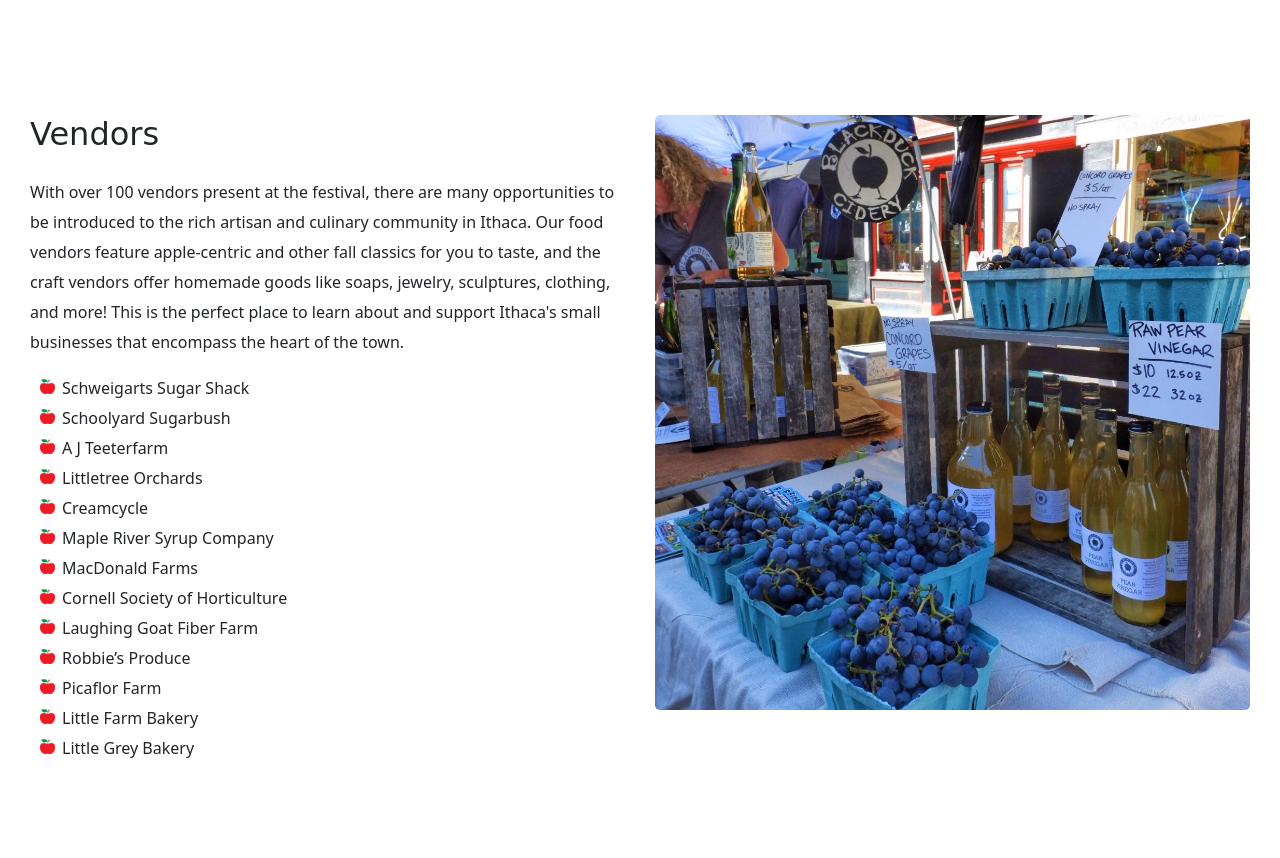
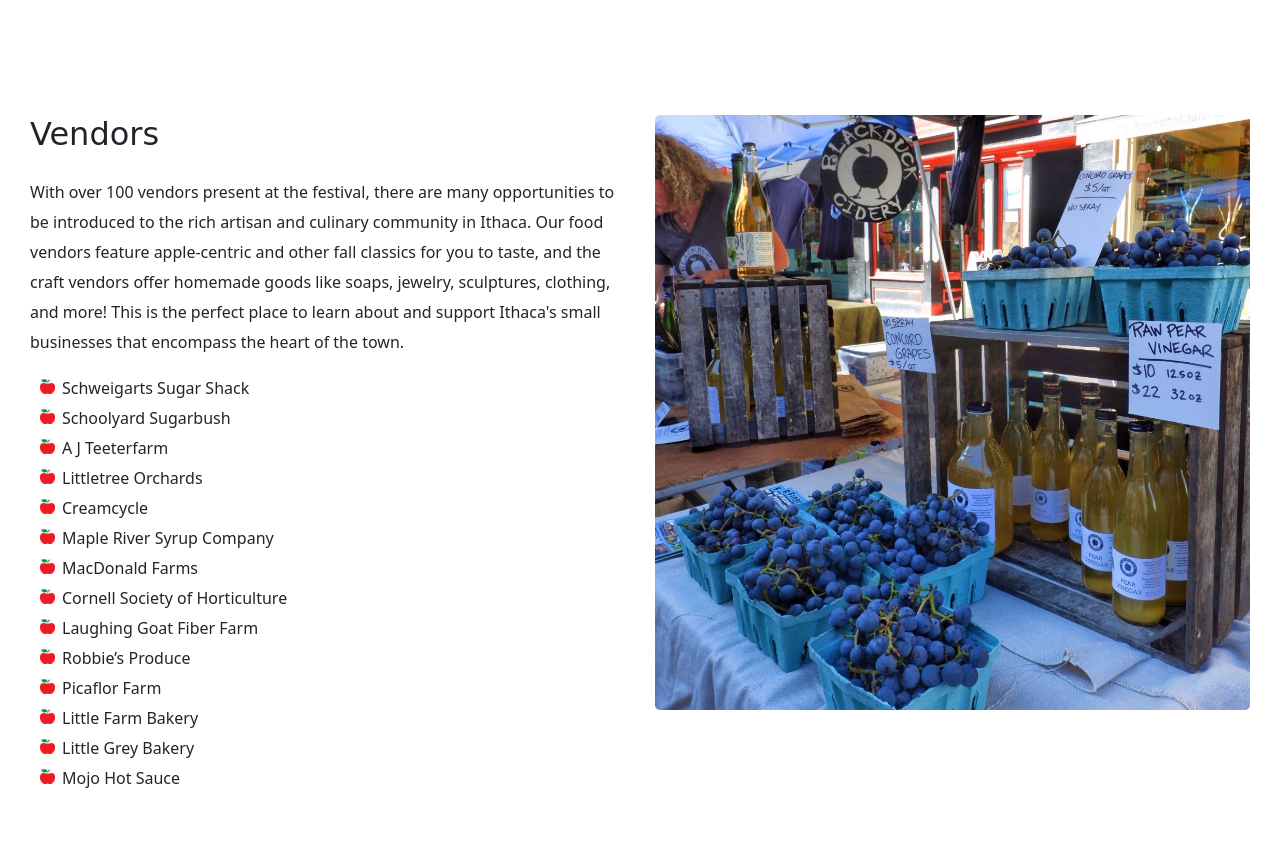
Before and after one commit to Warpzal/Apple-Festival, a website: page index.html in a window 1280 px wide. Shown: the part 2629-3487 px from the top of the page. Drawn offline with nearby package versions, Linux system fonts and the light colour scheme; a web font is replaced by a local one.

Commit message:
Mobile fixes

```diff
--- a/style.scss
+++ b/style.scss
@@ -168,7 +168,7 @@ h6 {
     }
 
     div:not(.img-container) {
-        max-height: 650px;
+        max-height: 7000px;
         overflow: auto;
     }
 
```
Also changed, not shown: style.css, 1 other file.
